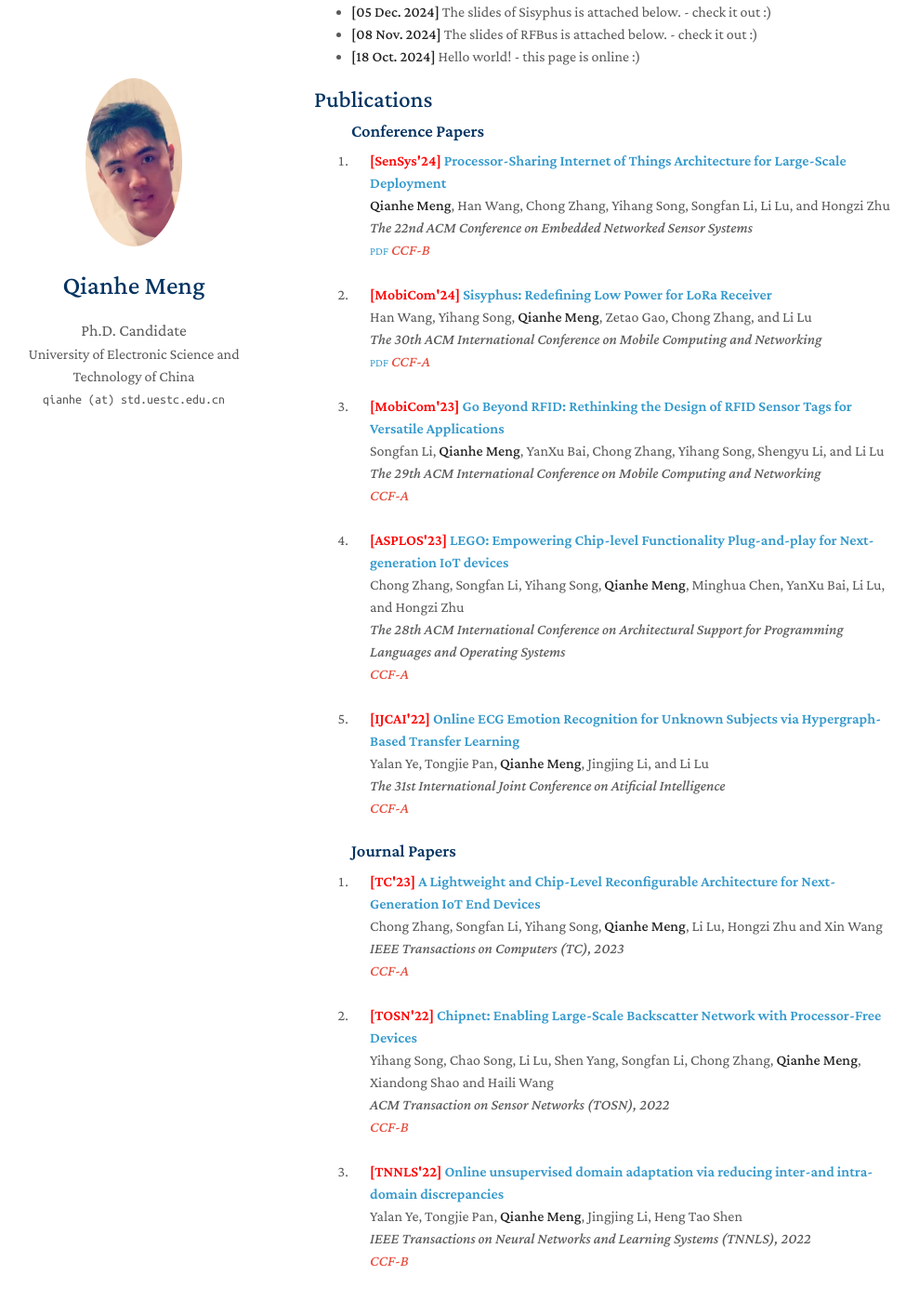
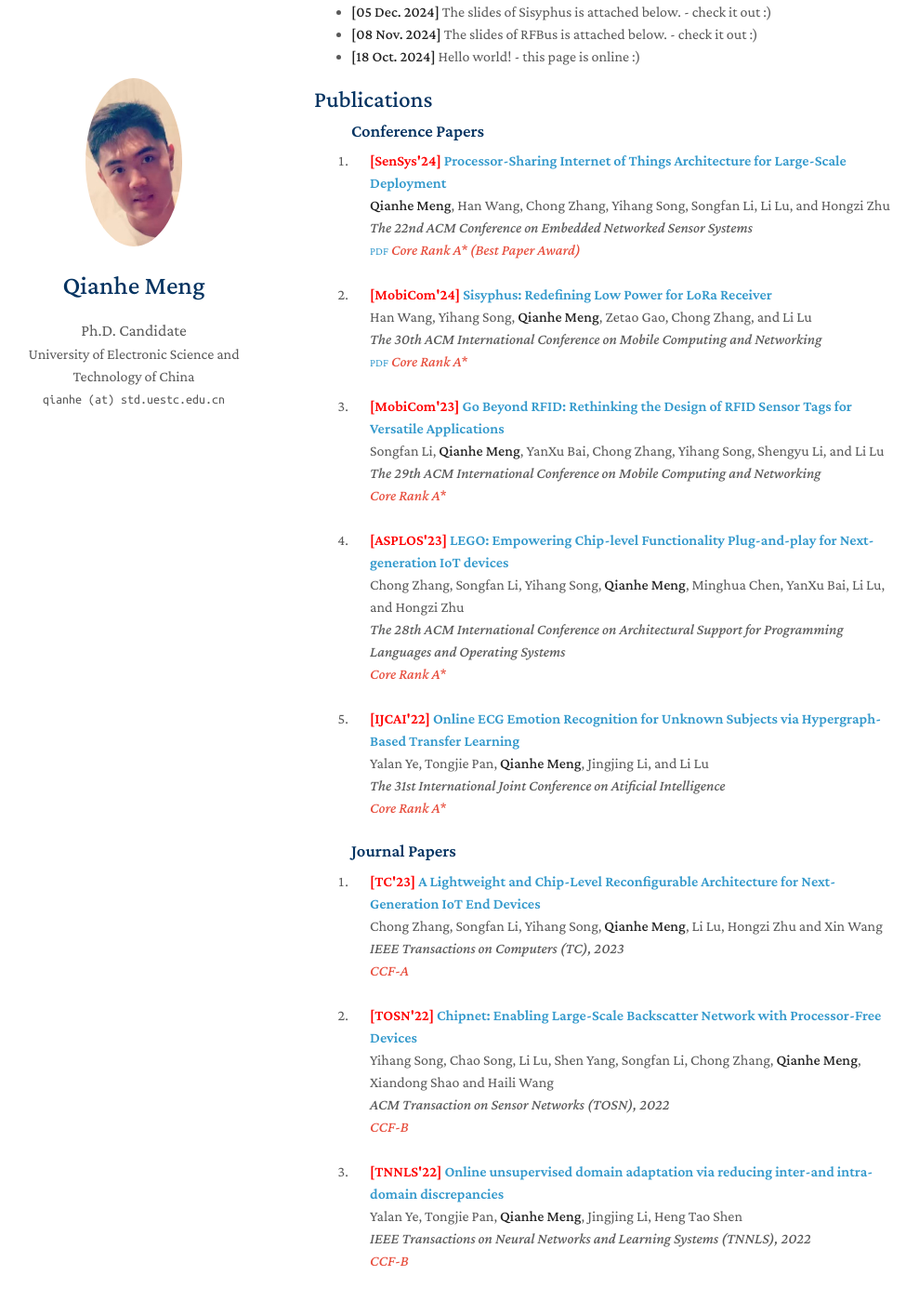
Before and after one commit to mqhyes/mqhyes.github.io, a Jekyll site: the page built from index.md, in a window 1280 px wide and 1400 px high, scrolled down 535 px. Shown: the whole window at 93% size, without its empty margins (132-1121 px from the left). Built offline with Jekyll 4.4.1, drawn with Linux system fonts in a browser that asks for light colours; a style sheet for code colours, icons or effects is not loaded.

Commit message:
Update publications_conference.yml

```diff
--- a/_data/publications_conference.yml
+++ b/_data/publications_conference.yml
@@ -8,17 +8,17 @@ main:
 #    code: https://github.com/MrGiovanni/ContinualLearning
 #    bibtex: https://bib.yliu.me/MICCAI23.txt
 #    image: ./assets/img/teaser_example_2.png
-    notes: CCF-B
+    notes: Core Rank A* (Best Paper Award)
 
   - title: "Sisyphus: Redefining Low Power for LoRa Receiver"
     authors: Han Wang, Yihang Song, <strong>Qianhe Meng</strong>, Zetao Gao, Chong Zhang, and Li Lu
     conference_short: MobiCom'24
     conference: The 30th ACM International Conference on Mobile Computing and Networking
-    pdf: ./assets/files/Sisyphus-slides.pdf
+    pdf: ./assets/files/[MobiCom'24]Sisyphus-slides.pdf
 #    code: https://github.com/MrGiovanni/ContinualLearning
 #    bibtex: https://bib.yliu.me/MICCAI23.txt
 #    image: ./assets/img/teaser_example_2.png
-    notes: CCF-A
+    notes: Core Rank A*
 
   - title: "Go Beyond RFID: Rethinking the Design of RFID Sensor Tags for Versatile Applications"
     authors: Songfan Li, <strong>Qianhe Meng</strong>, YanXu Bai, Chong Zhang, Yihang Song, Shengyu Li, and Li Lu
@@ -28,7 +28,7 @@ main:
 #    code: https://github.com/MrGiovanni/ContinualLearning
 #    bibtex: https://bib.yliu.me/MICCAI23.txt
 #    image: ./assets/img/teaser_example_2.png
-    notes: CCF-A
+    notes: Core Rank A*
 
   - title: "LEGO: Empowering Chip-level Functionality Plug-and-play for Next-generation IoT devices"
     authors: Chong Zhang, Songfan Li, Yihang Song, <strong>Qianhe Meng</strong>, Minghua Chen, YanXu Bai, Li Lu, and Hongzi Zhu
@@ -38,7 +38,7 @@ main:
 #    code: https://github.com/MrGiovanni/ContinualLearning
 #    bibtex: https://bib.yliu.me/MICCAI23.txt
 #    image: ./assets/img/teaser_example_2.png
-    notes: CCF-A
+    notes: Core Rank A*
 
   - title: "Online ECG Emotion Recognition for Unknown Subjects via Hypergraph-Based Transfer Learning"
     authors: Yalan Ye, Tongjie Pan, <strong>Qianhe Meng</strong>, Jingjing Li, and Li Lu
@@ -48,4 +48,4 @@ main:
 #    code: https://github.com/MrGiovanni/ContinualLearning
 #    bibtex: https://bib.yliu.me/MICCAI23.txt
 #    image: ./assets/img/teaser_example_2.png
-    notes: CCF-A
+    notes: Core Rank A*
```
